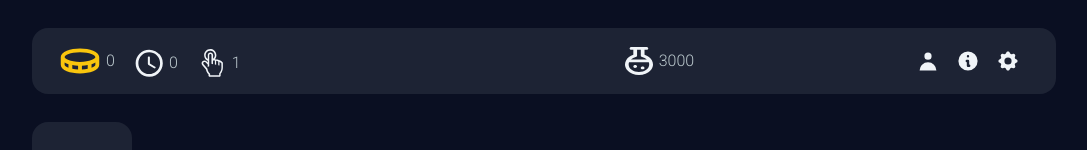
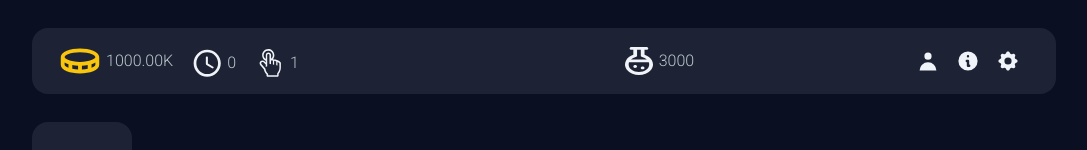
Before and after one commit to walde-dev/elemental-clicker, a Next.js app: page /components/Logic/logic in a window 1280 px wide. Shown: the top 150 px of the page, without its empty margins (96-1183 px from the left). Built offline with nearby package versions, Linux system fonts and the light colour scheme.

Commit message:
added number formatting

```diff
--- a/pages/_app.js
+++ b/pages/_app.js
@@ -9,7 +9,7 @@ import SideBarPanel from "./components/SideBarPanels/SideBarPanel";
 
 function MyApp({ Component, pageProps }) {
 
-  const [coins, setCoins] = useState(0)
+  const [coins, setCoins] = useState(999999)
   const [coinsPerSecond, setCoinsPerSecond] = useState(0);
   const [coinsPerClick, setCoinsPerClick] = useState(1);
 
--- a/pages/components/Header.js
+++ b/pages/components/Header.js
@@ -11,11 +11,13 @@ import { CogIcon, InformationCircleIcon, UserIcon, UsersIcon } from '@heroicons/
 
 
 import TopMenuButton from './Buttons/TopMenuButton'
-import Logic from './Logic/logic'
+import { abbreviateNumber } from './Logic/logic'
 
 
 
 export default function Header(props) {
+
+    let formatter = Intl.NumberFormat('en', {notation: 'compact'})
 
     /* Mock Data */
     const [coinAmount, setCoinAmount] = useState(3000)
@@ -28,7 +30,7 @@ export default function Header(props) {
                     <div className='flex flex-row space-x-1.5'>
                         <Coins className='self-center sm:w-10 sm:h-10 w-7 h-7' />
                         <div className='self-center '>
-                            {props.coins}
+                            {abbreviateNumber(props.coins)}
                         </div>
                     </div>
 
--- a/pages/components/Logic/logic.js
+++ b/pages/components/Logic/logic.js
@@ -1,6 +1,29 @@
 import { useState } from "react";
 
-export default function Logic(){
+export default function Logic() {
+
+}
+
+export function abbreviateNumber(value) {
+    console.log(value)
+    let newValue = value;
+    let precision = 0;
+    if(newValue >= 1000){
+        precision = 2;
+    }
+    const suffixes = ["", "K", "M", "B", "T"];
+    let suffixNum = 0;
+    while (newValue >= 1000) {
+        newValue /= 1000;
+        suffixNum++;
+        console.log(newValue)
+    }
+
+    newValue = newValue.toFixed(precision);
 
 
+    newValue += suffixes[suffixNum];
+    console.log(newValue)
+
+    return newValue;
 }
```
